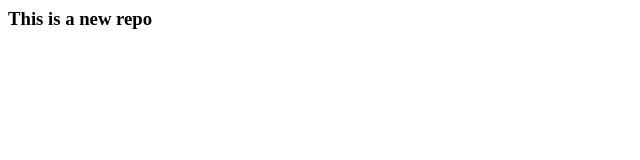
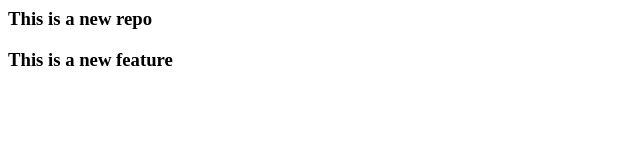
Before and after one commit to manas1435/LocalRepo, a plain HTML site: page index.html in a window 1280 px wide. Shown: the whole page, without its empty margins (0-640 px from the left). Drawn offline with Linux system fonts and the light colour scheme.

Commit message:
added new feature

```diff
--- a/index.html
+++ b/index.html
@@ -1 +1,2 @@
 <h3>This is a new repo</h3>
+<h3>This is a new feature</h3>
```
